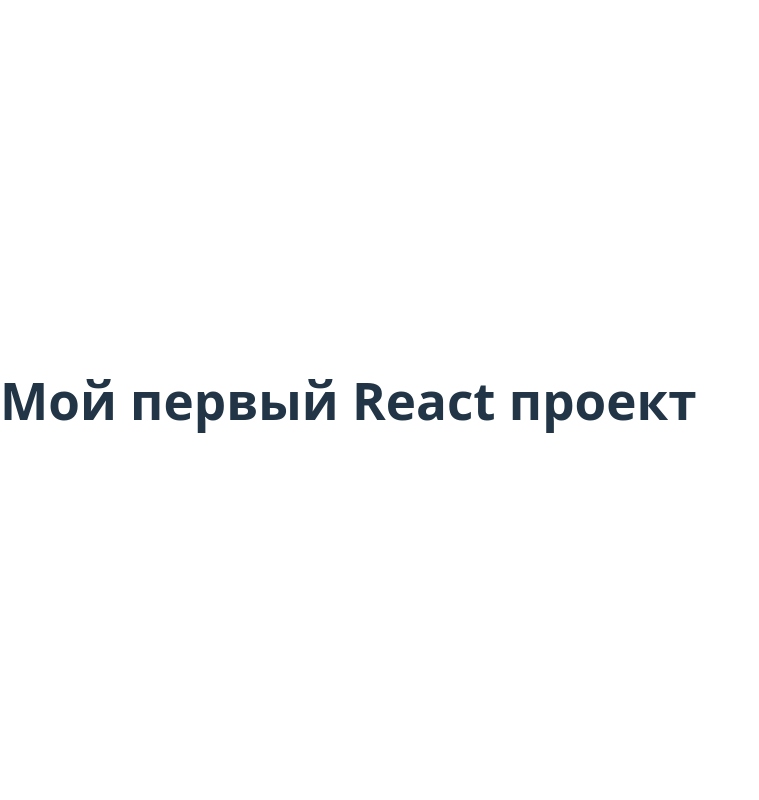
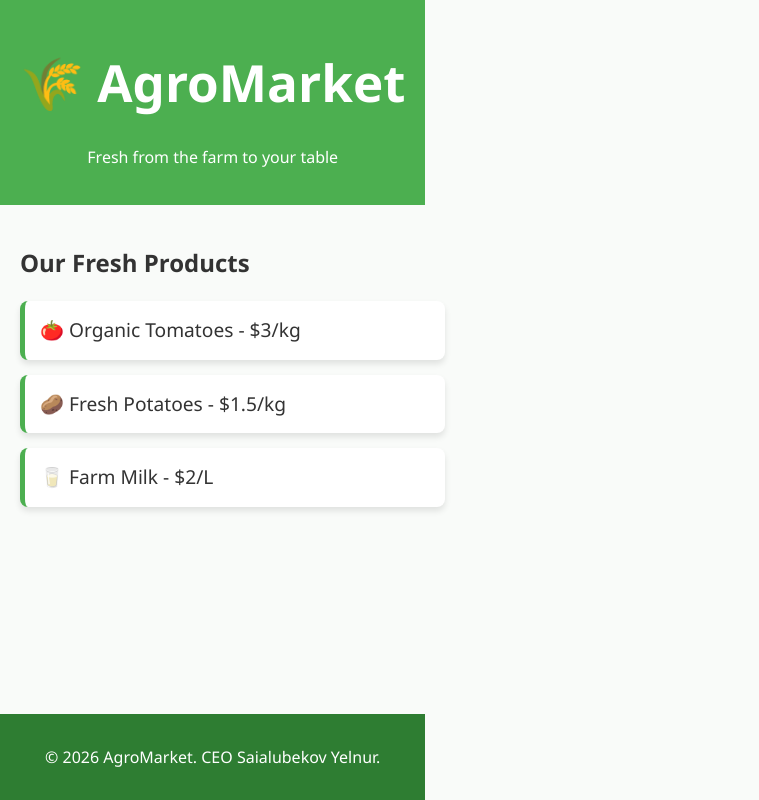
Before and after one commit to Yelnurstt/FrontEnd_task_1, a React (Vite) app in the folder my-react-app/: page / in a window 1280 px wide. Shown: the whole page, without its empty margins (0-759 px from the left). Built offline with nearby package versions, Linux system fonts and the light colour scheme.

Commit message:
feat: add Footer, combine components in App and add UI styling

```diff
--- a/my-react-app/src/App.css
+++ b/my-react-app/src/App.css
@@ -0,0 +1,51 @@
+body {
+  font-family: 'Segoe UI', Tahoma, Geneva, Verdana, sans-serif;
+  margin: 0;
+  padding: 0;
+  background-color: #f9fbf9;
+  color: #333;
+}
+
+.app-container {
+  display: flex;
+  flex-direction: column;
+  min-height: 100vh;
+}
+
+.header {
+  background-color: #4caf50;
+  color: white;
+  padding: 20px;
+  text-align: center;
+}
+
+.main-content {
+  flex: 1;
+  padding: 20px;
+  max-width: 800px;
+  margin: 0 auto;
+  width: 100%;
+}
+
+.product-list {
+  display: flex;
+  flex-direction: column;
+  gap: 15px;
+}
+
+.product-card {
+  background: white;
+  padding: 15px;
+  border-radius: 8px;
+  box-shadow: 0 4px 6px rgba(0,0,0,0.1);
+  font-size: 1.2rem;
+  border-left: 5px solid #4caf50;
+}
+
+.footer {
+  background-color: #2e7d32;
+  color: white;
+  text-align: center;
+  padding: 15px;
+  margin-top: auto;
+}
--- a/my-react-app/src/App.jsx
+++ b/my-react-app/src/App.jsx
@@ -1,9 +1,17 @@
+import React from 'react';
+import Header from './components/Header';
+import MainContent from './components/MainContent';
+import Footer from './components/Footer';
+import './App.css';
+
 function App() {
   return (
-    <div>
-      <h1>Мой первый React проект</h1>
+    <div className="app-container">
+      <Header />
+      <MainContent />
+      <Footer />
     </div>
-  )
+  );
 }
 
-export default App
+export default App;
--- /dev/null
+++ b/my-react-app/src/components/Footer.jsx
@@ -0,0 +1,11 @@
+import React from 'react';
+
+function Footer() {
+  return (
+    <footer className="footer">
+      <p>&copy; 2026 AgroMarket. CEO Saialubekov Yelnur.</p>
+    </footer>
+  );
+}
+
+export default Footer;
```
